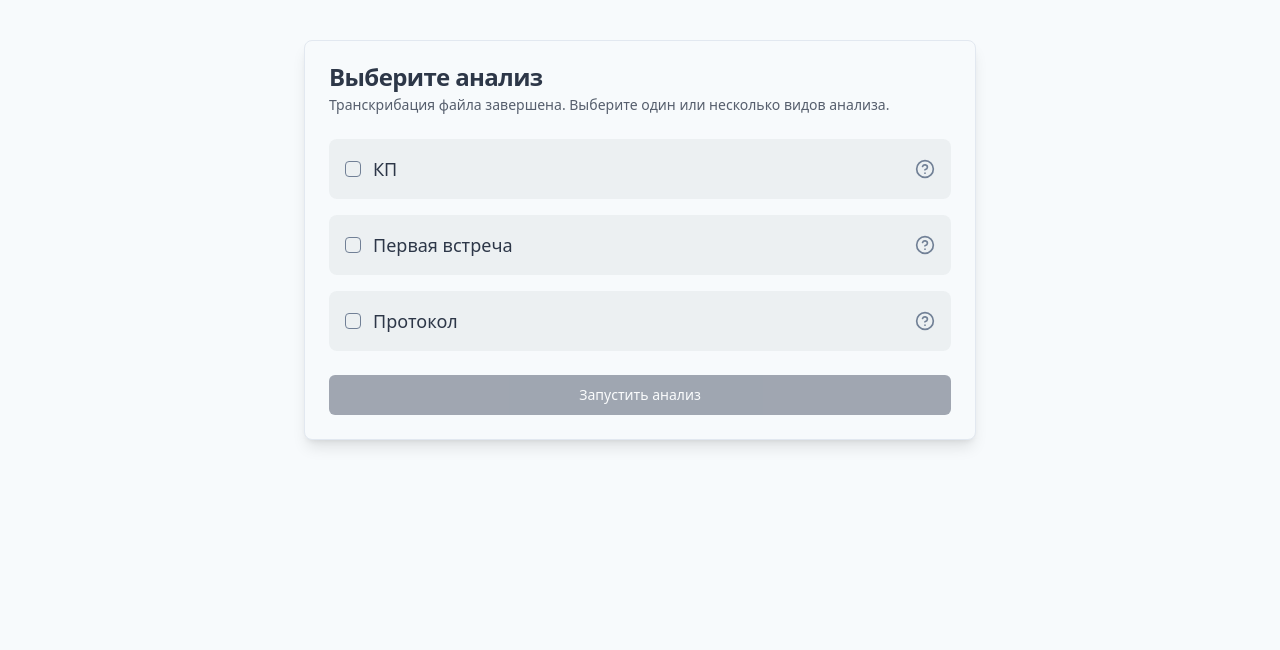
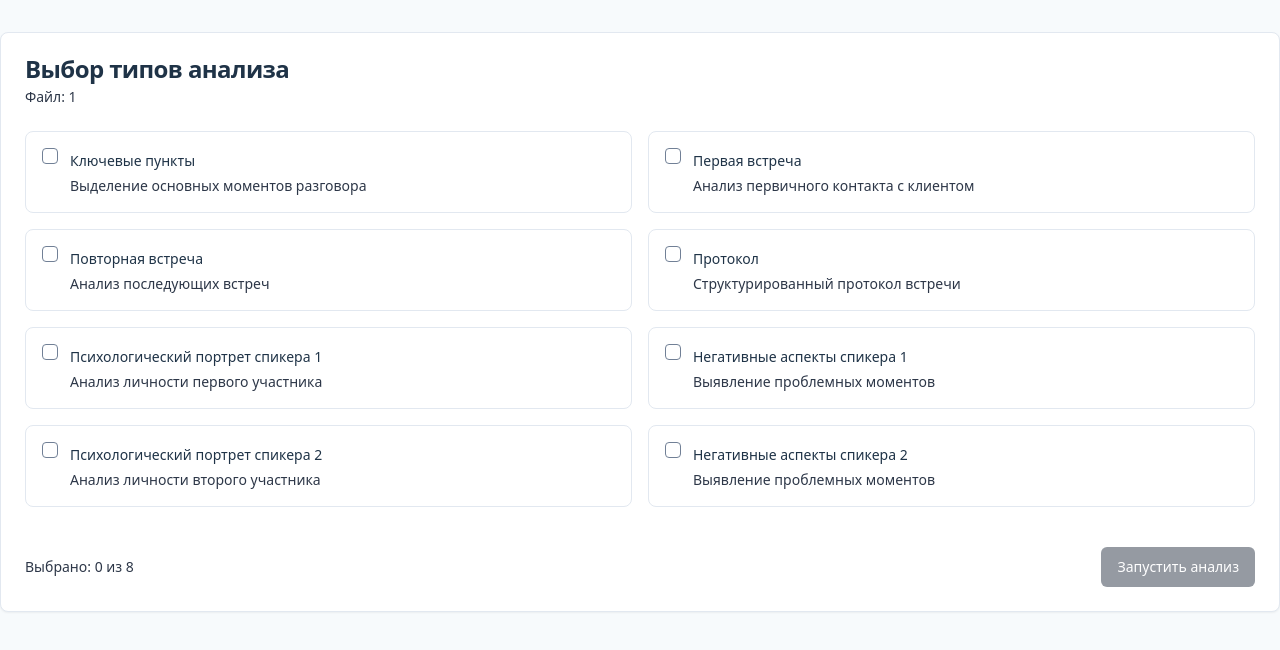
Before and after one commit to lolmeteor/VAT, a Next.js app: page /analysis/1 in a window 1280 px wide. Shown: the top 650 px of the page. Built offline with nearby package versions, Linux system fonts and the light colour scheme; no server answers.

Commit message:
11,45 07,07

```diff
--- a/app/analysis/[fileId]/page.tsx
+++ b/app/analysis/[fileId]/page.tsx
@@ -1,97 +1,72 @@
 "use client"
 
 import { useState, useEffect } from "react"
-import { Card, CardContent, CardDescription, CardFooter, CardHeader, CardTitle } from "@/components/ui/card"
+import { useRouter } from "next/navigation"
 import { Button } from "@/components/ui/button"
+import { Card, CardContent, CardDescription, CardHeader, CardTitle } from "@/components/ui/card"
 import { Checkbox } from "@/components/ui/checkbox"
 import { Label } from "@/components/ui/label"
-import { HelpCircle, Loader2 } from "lucide-react"
-import { Tooltip, TooltipContent, TooltipProvider, TooltipTrigger } from "@/components/ui/tooltip"
-import { useRouter } from "next/navigation"
+import { Loader2 } from "lucide-react"
 
-// Тип для анализа, полученного с API
-type AnalysisType = {
+interface AnalysisType {
   id: string
   name: string
   description: string
 }
 
-export default function SelectAnalysisPage({ params }: { params: { fileId: string } }) {
-  const [analysisTypes, setAnalysisTypes] = useState<AnalysisType[]>([])
-  const [selectedTypes, setSelectedTypes] = useState<Set<string>>(new Set())
-  const [isLoading, setIsLoading] = useState(true)
+const analysisTypes: AnalysisType[] = [
+  { id: "kp", name: "Ключевые пункты", description: "Выделение основных моментов разговора" },
+  { id: "first_meeting", name: "Первая встреча", description: "Анализ первичного контакта с клиентом" },
+  { id: "follow_up_meeting", name: "Повторная встреча", description: "Анализ последующих встреч" },
+  { id: "protocol", name: "Протокол", description: "Структурированный протокол встречи" },
+  {
+    id: "speaker1_psycho",
+    name: "Психологический портрет спикера 1",
+    description: "Анализ личности первого участника",
+  },
+  { id: "speaker1_negative", name: "Негативные аспекты спикера 1", description: "Выявление проблемных моментов" },
+  {
+    id: "speaker2_psycho",
+    name: "Психологический портрет спикера 2",
+    description: "Анализ личности второго участника",
+  },
+  { id: "speaker2_negative", name: "Негативные аспекты спикера 2", description: "Выявление проблемных моментов" },
+]
+
+export default function AnalysisPage({ params }: { params: { fileId: string } }) {
+  const [selectedTypes, setSelectedTypes] = useState<string[]>([])
   const [isSubmitting, setIsSubmitting] = useState(false)
-  const [transcriptionId, setTranscriptionId] = useState<string>("")
+  const [fileInfo, setFileInfo] = useState<any>(null)
+  const [loading, setLoading] = useState(true)
   const router = useRouter()
 
   useEffect(() => {
-    const fetchData = async () => {
-      setIsLoading(true)
+    const fetchFileInfo = async () => {
       try {
-        // Получаем transcription_id по file_id
-        const transcriptionResponse = await fetch(`/api/files/${params.fileId}/transcription`, {
+        const response = await fetch(`/api/files/${params.fileId}`, {
           credentials: "include",
         })
 
-        if (transcriptionResponse.ok) {
-          const transcriptionData = await transcriptionResponse.json()
-          setTranscriptionId(transcriptionData.transcription_id)
-        }
-
-        // Получаем доступные типы анализа
-        const typesResponse = await fetch("/api/analyses/types/available", {
-          credentials: "include",
-        })
-
-        if (typesResponse.ok) {
-          const typesData = await typesResponse.json()
-          setAnalysisTypes(typesData.data.types)
-        } else {
-          // Fallback данные если API недоступен
-          setAnalysisTypes([
-            { id: "kp", name: "КП", description: "Анализ коммерческого предложения" },
-            { id: "first_meeting", name: "Первая встреча", description: "Анализ первой встречи с клиентом" },
-            { id: "protocol", name: "Протокол", description: "Формирование протокола встречи" },
-            {
-              id: "speaker1_psycho",
-              name: "Анализ Спикер 1 (псих.)",
-              description: "Психологический анализ речи спикера 1",
-            },
-            {
-              id: "speaker1_negative",
-              name: "Анализ Спикер 1 (негатив)",
-              description: "Выявление негативных факторов в речи спикера 1",
-            },
-          ])
+        if (response.ok) {
+          const data = await response.json()
+          setFileInfo(data)
         }
       } catch (error) {
-        console.error("Ошибка загрузки данных:", error)
-        // Используем fallback данные
-        setAnalysisTypes([
-          { id: "kp", name: "КП", description: "Анализ коммерческого предложения" },
-          { id: "first_meeting", name: "Первая встреча", description: "Анализ первой встречи с клиентом" },
-          { id: "protocol", name: "Протокол", description: "Формирование протокола встречи" },
-        ])
+        console.error("Ошибка загрузки информации о файле:", error)
       } finally {
-        setIsLoading(false)
+        setLoading(false)
       }
     }
 
-    fetchData()
+    fetchFileInfo()
   }, [params.fileId])
 
-  const handleSelectType = (typeId: string, checked: boolean) => {
-    const newSelectedTypes = new Set(selectedTypes)
-    if (checked) {
-      newSelectedTypes.add(typeId)
-    } else {
-      newSelectedTypes.delete(typeId)
-    }
-    setSelectedTypes(newSelectedTypes)
+  const handleTypeChange = (typeId: string, checked: boolean) => {
+    setSelectedTypes((prev) => (checked ? [...prev, typeId] : prev.filter((id) => id !== typeId)))
   }
 
   const handleStartAnalysis = async () => {
-    if (selectedTypes.size === 0) {
+    if (selectedTypes.length === 0) {
       alert("Пожалуйста, выберите хотя бы один тип анализа.")
       return
     }
@@ -99,13 +74,20 @@ export default function SelectAnalysisPage({ params }: { params: { fileId: strin
     setIsSubmitting(true)
 
     try {
+      // Получаем transcription_id из информации о файле
+      const transcriptionId = fileInfo?.transcription?.transcription_id
+
+      if (!transcriptionId) {
+        throw new Error("Транскрипция для данного файла не найдена")
+      }
+
       const response = await fetch("/api/analyses/start", {
         method: "POST",
         headers: { "Content-Type": "application/json" },
         credentials: "include",
         body: JSON.stringify({
-          transcription_id: transcriptionId || params.fileId, // используем transcription_id или fallback
-          analysis_types: Array.from(selectedTypes),
+          transcription_id: transcriptionId,
+          analysis_types: selectedTypes,
         }),
       })
 
@@ -122,59 +104,63 @@ export default function SelectAnalysisPage({ params }: { params: { fileId: strin
     }
   }
 
+  if (loading) {
     return (
-    <div className="container mx-auto max-w-2xl py-10">
-      <Card className="bg-muted text-muted-foreground shadow-lg">
+      <div className="container mx-auto py-8">
+        <div className="flex items-center justify-center">
+          <Loader2 className="h-8 w-8 animate-spin" />
+          <span className="ml-2">Загрузка...</span>
+        </div>
+      </div>
+    )
+  }
+
+  return (
+    <div className="container mx-auto py-8">
+      <Card>
         <CardHeader>
-          <CardTitle className="text-primary">Выберите анализ</CardTitle>
-          <CardDescription className="text-primary/80">
-            Транскрибация файла завершена. Выберите один или несколько видов анализа.
-          </CardDescription>
+          <CardTitle>Выбор типов анализа</CardTitle>
+          <CardDescription>Файл: {fileInfo?.original_file_name || params.fileId}</CardDescription>
         </CardHeader>
-        <CardContent>
-          {isLoading ? (
-            <div className="flex items-center justify-center py-8">
-              <Loader2 className="h-8 w-8 animate-spin text-secondary" />
-            </div>
-          ) : (
-            <div className="space-y-4">
-              <TooltipProvider>
+        <CardContent className="space-y-6">
+          <div className="grid grid-cols-1 md:grid-cols-2 gap-4">
             {analysisTypes.map((type) => (
-                  <div key={type.id} className="flex items-center justify-between rounded-lg bg-primary/5 p-4">
-                    <div className="flex items-center space-x-3">
+              <div key={type.id} className="flex items-start space-x-3 p-4 border rounded-lg">
                 <Checkbox
                   id={type.id}
-                        onCheckedChange={(checked) => handleSelectType(type.id, Boolean(checked))}
-                        className="border-accent data-[state=checked]:bg-accent data-[state=checked]:text-accent-foreground"
+                  checked={selectedTypes.includes(type.id)}
+                  onCheckedChange={(checked) => handleTypeChange(type.id, checked as boolean)}
                 />
-                      <Label htmlFor={type.id} className="text-lg font-medium text-primary">
+                <div className="flex-1">
+                  <Label htmlFor={type.id} className="font-medium cursor-pointer">
                     {type.name}
                   </Label>
+                  <p className="text-sm text-muted-foreground mt-1">{type.description}</p>
                 </div>
-                    <Tooltip>
-                      <TooltipTrigger>
-                        <HelpCircle className="h-5 w-5 text-accent" />
-                      </TooltipTrigger>
-                      <TooltipContent className="bg-primary text-primary-foreground">
-                        <p>{type.description}</p>
-                      </TooltipContent>
-                    </Tooltip>
               </div>
             ))}
-              </TooltipProvider>
           </div>
-          )}
-        </CardContent>
-        <CardFooter>
+
+          <div className="flex justify-between items-center pt-4">
+            <p className="text-sm text-muted-foreground">
+              Выбрано: {selectedTypes.length} из {analysisTypes.length}
+            </p>
             <Button
               onClick={handleStartAnalysis}
-            disabled={isLoading || isSubmitting || selectedTypes.size === 0}
-            className="w-full bg-secondary text-secondary-foreground hover:bg-secondary/90"
+              disabled={isSubmitting || selectedTypes.length === 0}
+              className="min-w-[150px]"
             >
-            {isSubmitting && <Loader2 className="mr-2 h-4 w-4 animate-spin" />}
-            Запустить анализ
+              {isSubmitting ? (
+                <>
+                  <Loader2 className="mr-2 h-4 w-4 animate-spin" />
+                  Запуск...
+                </>
+              ) : (
+                "Запустить анализ"
+              )}
             </Button>
-        </CardFooter>
+          </div>
+        </CardContent>
       </Card>
     </div>
   )
```
Also changed, not shown: 2 other files (tests, documents, lock files or other folders). Lines whose indentation alone changed are shown as unchanged.
